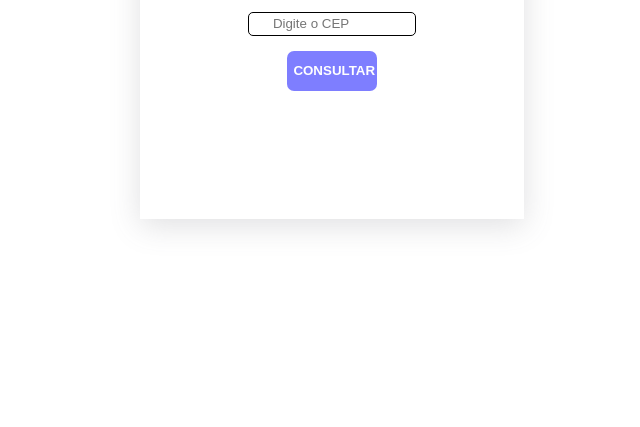
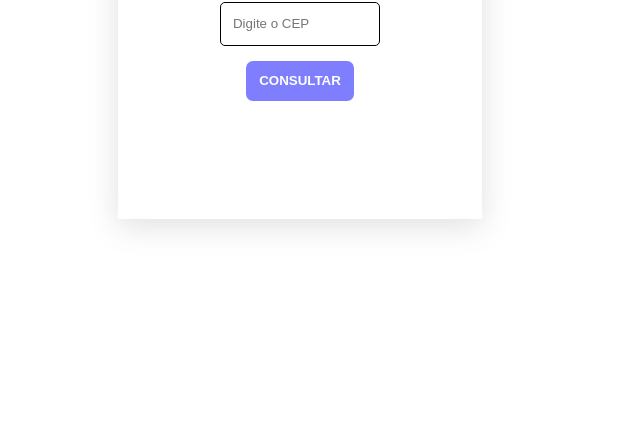
Before and after one commit to WesleySousaDosSantos/cep, a plain HTML site: page index.html in a window 1280 px wide. Shown: the part 389-816 px from the top of the page, without its empty margins (316-956 px from the left). Drawn offline with Linux system fonts and the light colour scheme.

Commit message:
fix: button

```diff
--- a/styles.css
+++ b/styles.css
@@ -3,9 +3,10 @@ body{
     flex-direction: column;
     justify-content: center;
     align-items: center;
-    width: 100%;
+    width: 95%;
     height: 100vh;
 }
+
 .container {
     display: flex;
     flex-direction: column;
@@ -27,17 +28,17 @@ body{
 
 input {
     width: 100%;
-    height: 20px;
+    height: 40px;
     background-color: white;
     border: 1px solid black;
     border-radius: 5px;
 }
 
 input::placeholder {
-    padding: 22px;
+    padding: 10px;
 }
 button {
-    width: 55%;
+    width: 70%;
     height: 40px;
     font-weight: bold;
     background-color: blue;
```
